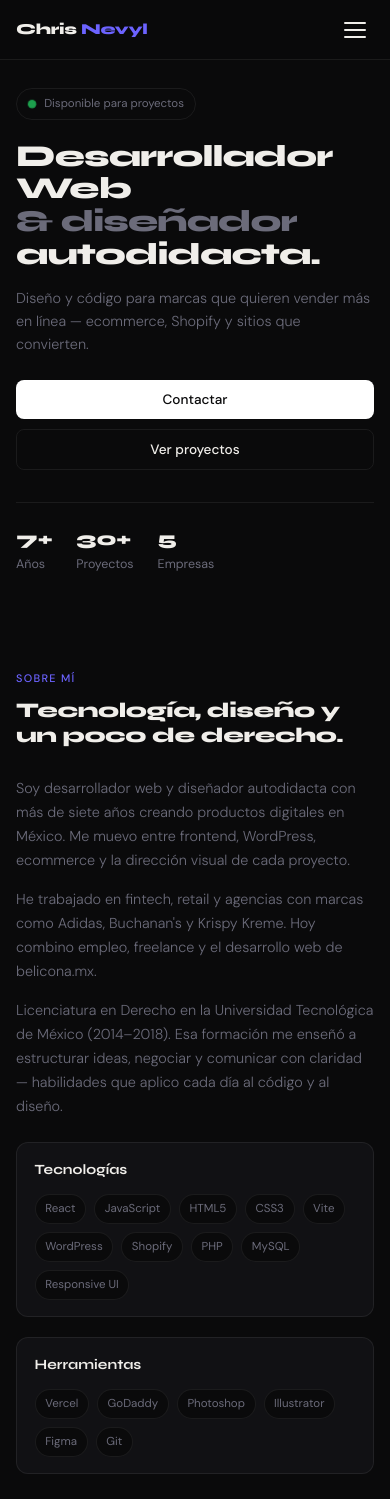
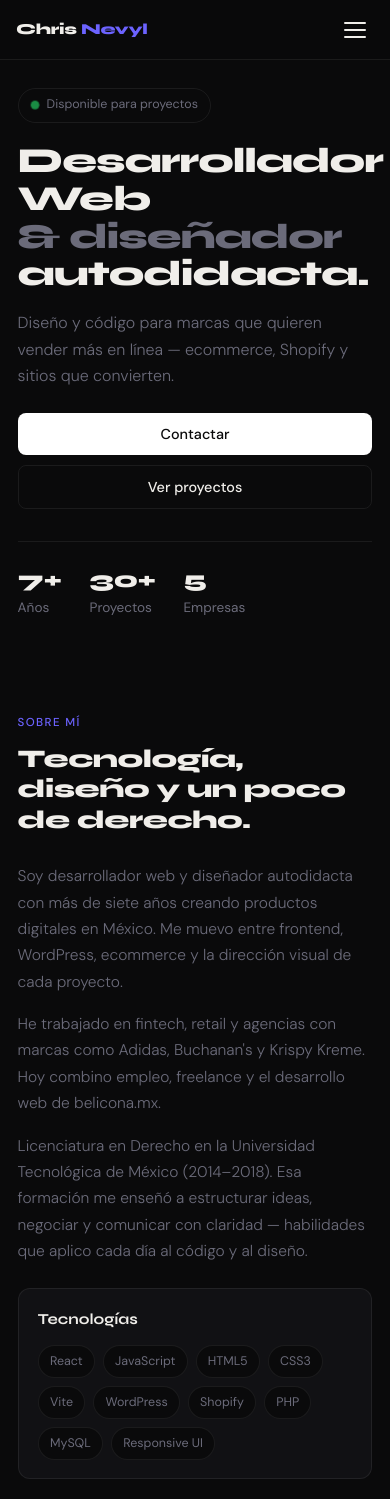
Before and after one commit to nevyl001/chrisnevyl, a React (Vite) app: page / in a window 390 px wide. Shown: the top 1499 px of the page. Built offline with nearby package versions, Linux system fonts and the light colour scheme.

Commit message:
last-changes-movifirst

```diff
--- a/src/App.css
+++ b/src/App.css
@@ -742,20 +742,20 @@ img {
   }
 
   .section-tag {
-    font-size: 0.68rem;
+    font-size: 0.72rem;
     margin-bottom: 0.75rem;
   }
 
   .section-title {
-    font-size: clamp(1.35rem, 5.5vw, 1.85rem);
+    font-size: clamp(1.5rem, 6vw, 2.1rem);
     margin-bottom: 1.75rem;
     max-width: none;
     line-height: 1.2;
   }
 
   .btn {
-    padding: 0.7rem 1.15rem;
-    font-size: 0.85rem;
+    padding: 0.75rem 1.25rem;
+    font-size: 0.9rem;
   }
 
   .hero {
@@ -764,20 +764,20 @@ img {
   }
 
   .hero-badge {
-    font-size: 0.72rem;
+    font-size: 0.78rem;
     margin-bottom: 1.25rem;
-    padding: 0.35rem 0.7rem;
+    padding: 0.4rem 0.75rem;
   }
 
   .hero-title {
-    font-size: clamp(1.75rem, 7.5vw, 2.35rem);
+    font-size: clamp(2rem, 8.5vw, 2.75rem);
     margin-bottom: 1rem;
     line-height: 1.08;
   }
 
   .hero-sub {
-    font-size: 0.9rem;
-    line-height: 1.6;
+    font-size: 1rem;
+    line-height: 1.65;
     margin-bottom: 1.5rem;
   }
 
@@ -792,11 +792,11 @@ img {
   }
 
   .hero-stat strong {
-    font-size: 1.35rem;
+    font-size: 1.5rem;
   }
 
   .hero-stat span {
-    font-size: 0.78rem;
+    font-size: 0.85rem;
   }
 
   .about-grid {
@@ -805,23 +805,23 @@ img {
   }
 
   .about-text p {
-    font-size: 0.9rem;
-    line-height: 1.65;
+    font-size: 0.97rem;
+    line-height: 1.7;
     margin-bottom: 1rem;
   }
 
   .skill-card {
-    padding: 1rem 1.1rem;
+    padding: 1.1rem 1.2rem;
   }
 
   .skill-card h3 {
-    font-size: 0.88rem;
-    margin-bottom: 0.75rem;
+    font-size: 0.95rem;
+    margin-bottom: 0.85rem;
   }
 
   .pill {
-    font-size: 0.72rem;
-    padding: 0.3rem 0.6rem;
+    font-size: 0.78rem;
+    padding: 0.35rem 0.7rem;
   }
 
   .timeline {
@@ -833,15 +833,15 @@ img {
   }
 
   .timeline-content h3 {
-    font-size: 0.95rem;
+    font-size: 1.02rem;
   }
 
   .timeline-company {
-    font-size: 0.82rem;
+    font-size: 0.88rem;
   }
 
   .timeline-desc {
-    font-size: 0.85rem;
+    font-size: 0.92rem;
   }
 
   .timeline-item {
@@ -854,13 +854,17 @@ img {
   }
 
   .project-card h3 {
-    font-size: 1rem;
+    font-size: 1.08rem;
     padding-right: 1.5rem;
   }
 
   .project-card > p {
-    font-size: 0.85rem;
+    font-size: 0.92rem;
     margin-bottom: 1rem;
+  }
+
+  .project-tags li {
+    font-size: 0.76rem;
   }
 
   .project-arrow {
@@ -884,24 +888,29 @@ img {
   }
 
   .contact-box .section-title {
-    font-size: clamp(1.25rem, 5vw, 1.6rem);
+    font-size: clamp(1.45rem, 5.5vw, 1.85rem);
   }
 
   .contact-text {
-    font-size: 0.88rem;
+    font-size: 0.95rem;
     margin-bottom: 1.25rem;
   }
 
   .contact-email {
-    font-size: clamp(0.82rem, 3.2vw, 1rem);
+    font-size: clamp(0.95rem, 4vw, 1.2rem);
     word-break: break-word;
-    line-height: 1.4;
+    line-height: 1.45;
     margin-bottom: 1.5rem;
     max-width: 100%;
   }
 
+  .btn-sm {
+    font-size: 0.85rem;
+    padding: 0.65rem 1rem;
+  }
+
   .contact-handle {
-    font-size: 0.72rem;
+    font-size: 0.78rem;
     width: 100%;
     text-align: center;
     margin-left: 0;
@@ -925,20 +934,28 @@ img {
 }
 
 @media (max-width: 480px) {
+  .section {
+    padding: 2.75rem 1.1rem;
+  }
+
+  .hero {
+    padding: 1.75rem 1.1rem 2.75rem;
+  }
+
   .hero-title {
-    font-size: clamp(1.55rem, 8vw, 1.9rem);
+    font-size: clamp(1.9rem, 9vw, 2.5rem);
   }
 
   .section-title {
-    font-size: 1.3rem;
+    font-size: clamp(1.45rem, 6.5vw, 1.75rem);
   }
 
   .hero-stat strong {
-    font-size: 1.2rem;
+    font-size: 1.45rem;
   }
 
   .hero-stats {
-    gap: 1rem 1.5rem;
+    gap: 1.15rem 1.75rem;
   }
 
   .hero-actions .btn {
@@ -946,6 +963,6 @@ img {
   }
 
   .contact-email {
-    font-size: 0.8rem;
+    font-size: clamp(0.92rem, 4.2vw, 1.1rem);
   }
 }
--- a/src/components/About.module.css
+++ b/src/components/About.module.css
@@ -61,7 +61,7 @@
   }
 
   .formationLabel {
-    font-size: 0.68rem;
+    font-size: 0.72rem;
     letter-spacing: 0.28em;
   }
 
@@ -76,15 +76,15 @@
   }
 
   .eduInstitution {
-    font-size: 0.8rem;
+    font-size: 0.86rem;
   }
 
   .eduField {
-    font-size: 0.76rem;
+    font-size: 0.82rem;
   }
 
   .eduPeriod {
-    font-size: 0.7rem;
+    font-size: 0.76rem;
   }
 }
 
```
